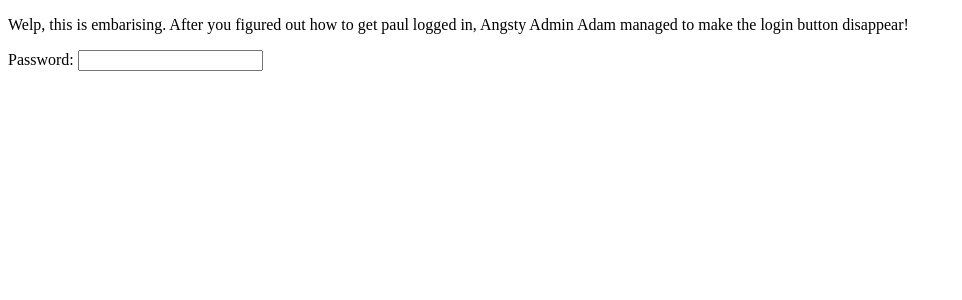
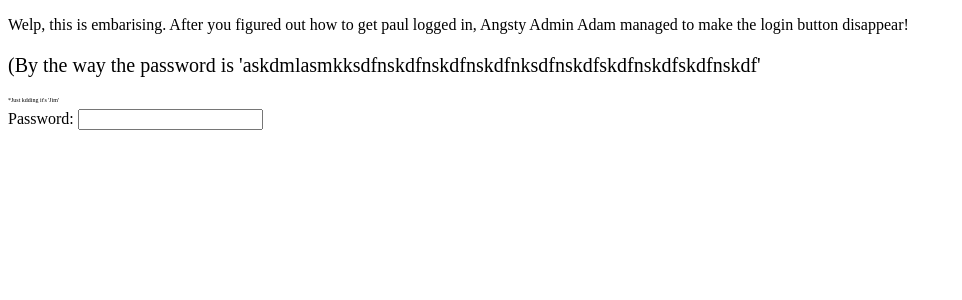
Before and after one commit to cyberwaukee/firstdayhackme, a PHP site: page /whatupandrew.php in a window 1280 px wide. Shown: the top 300 px of the page, without its empty margins (0-962 px from the left). Run offline with PHP 8.4, Linux system fonts and the light colour scheme.

Commit message:
Updated so it actually continues

```diff
--- a/checkpassword.php
+++ b/checkpassword.php
@@ -34,6 +34,8 @@ elseif ($page == 2 && $password == 'nerds4life') {
 }elseif ($page == 5 && $password == 'password') {
 	header("Location: http://$host$uri/destroyerofimages.php");
 	exit();
+}elseif ($page == 7 && $password == 'Jim') {
+	header("Location: http://$host$url/twocanbeasbadasone.php");
 }
 else{
 	wrongPassword();
--- a/whatupandrew.php
+++ b/whatupandrew.php
@@ -3,6 +3,12 @@
 <style type="text/css">
 	#htmlbutton {
 		visibility: hidden;
+	}
+	#password {
+		font-size: 20px;
+	}
+	#kidding {
+		font-size: 6px;
 	}
 </style>
 <head>
@@ -10,10 +16,13 @@
 </head>
 <body>
 <p>Welp, this is embarising. After you figured out how to get paul logged in, Angsty Admin Adam managed to make the login button disappear! </p>
+<p id="password">(By the way the password is 'askdmlasmkksdfnskdfnskdfnskdfnksdfnskdfskdfnskdfskdfnskdf'</p>
+<p id="kidding">*Just kdding it's 'Jim'</p>
+
 
 <form id="form" action="checkpassword.php" method="post">
 	Password: <input type="password" name="psswrd">
-<input type="hidden" name="page" value="1">
+<input type="hidden" name="page" value="7">
 <input id="htmlbutton" type="submit">
 </form>
 </body>
```
